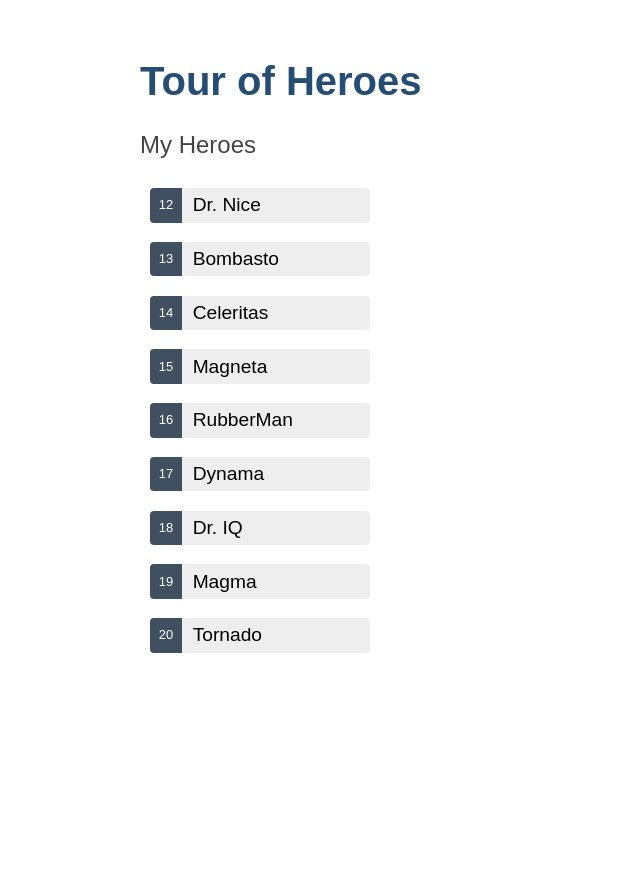
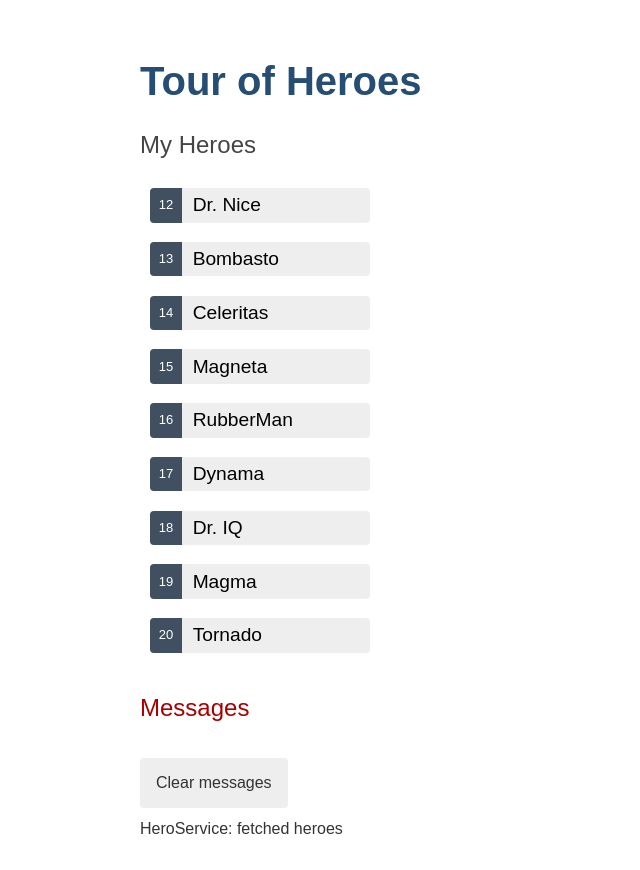
Before and after one commit to Felipebarcon/angular-tour-of-heroes, an Angular app: page / in a window 1280 px wide. Shown: the whole page, without its empty margins (0-640 px from the left). Before the commit the page ends 800 px from the top, so only its background shows below. Built offline with nearby package versions, Linux system fonts and the light colour scheme.

Commit message:
refactor data access to HeroService, Create Message Service, inject heroservice and message service to herocomponent

```diff
--- a/src/app/app.component.html
+++ b/src/app/app.component.html
@@ -1,2 +1,3 @@
 <h1>{{ title }}</h1>
 <app-heroes></app-heroes>
+<app-messages></app-messages>
--- a/src/app/heroes/heroes.component.ts
+++ b/src/app/heroes/heroes.component.ts
@@ -1,6 +1,7 @@
 import { Component, OnInit } from '@angular/core';
 import { Hero } from '../shared/interfaces/hero';
 import { HeroService } from '../shared/services/hero.service';
+import { MessageService } from '../shared/services/message.service';
 
 @Component({
   selector: 'app-heroes',
@@ -12,17 +13,21 @@ export class HeroesComponent implements OnInit {
 
   selectedHero?: Hero;
 
+  constructor(
+    private HeroService: HeroService,
+    private messageService: MessageService
+  ) {}
+
+  ngOnInit(): void {
+    this.getHeroes();
+  }
+
   onSelect(hero: Hero): void {
     this.selectedHero = hero;
+    this.messageService.add(`HeroesComponent: Selected Hero id=${hero.id}`);
   }
 
   getHeroes(): void {
     this.HeroService.getHeroes().subscribe((heroes) => (this.heroes = heroes));
   }
-
-  constructor(private HeroService: HeroService) {}
-
-  ngOnInit(): void {
-    this.getHeroes();
-  }
 }
--- /dev/null
+++ b/src/app/messages/messages.component.html
@@ -0,0 +1,7 @@
+<div *ngIf="messageService.messages.length">
+  <h2>Messages</h2>
+  <button type="button" class="clear" (click)="messageService.clear()">
+    Clear messages
+  </button>
+  <div *ngFor="let message of messageService.messages">{{ message }}</div>
+</div>
--- /dev/null
+++ b/src/app/messages/messages.component.scss
@@ -0,0 +1,19 @@
+/* MessagesComponent's private CSS styles */
+h2 {
+  color: #a80000;
+  font-family: Arial, Helvetica, sans-serif;
+  font-weight: lighter;
+}
+
+.clear {
+  color: #333;
+  background-color: #eee;
+  margin-bottom: 12px;
+  padding: 1rem;
+  border-radius: 4px;
+  font-size: 1rem;
+}
+.clear:hover {
+  color: white;
+  background-color: #42545c;
+}
--- /dev/null
+++ b/src/app/messages/messages.component.ts
@@ -0,0 +1,13 @@
+import { Component, OnInit } from '@angular/core';
+import { MessageService } from '../shared/services/message.service';
+
+@Component({
+  selector: 'app-messages',
+  templateUrl: './messages.component.html',
+  styleUrls: ['./messages.component.scss'],
+})
+export class MessagesComponent implements OnInit {
+  constructor(public messageService: MessageService) {}
+
+  ngOnInit(): void {}
+}
--- a/src/app/shared/services/hero.service.ts
+++ b/src/app/shared/services/hero.service.ts
@@ -2,15 +2,17 @@ import { Injectable } from '@angular/core';
 import { Hero } from '../interfaces/hero';
 import { HEROES } from '../mocks/mock-heroes';
 import { Observable, of } from 'rxjs';
+import { MessageService } from './message.service';
 
 @Injectable({
   providedIn: 'root',
 })
 export class HeroService {
-  constructor() {}
+  constructor(private messageService: MessageService) {}
 
   getHeroes(): Observable<Hero[]> {
     const heroes = of(HEROES);
+    this.messageService.add('HeroService: fetched heroes');
     return heroes;
   }
 }
--- /dev/null
+++ b/src/app/shared/services/message.service.ts
@@ -0,0 +1,18 @@
+import { Injectable } from '@angular/core';
+
+@Injectable({
+  providedIn: 'root',
+})
+export class MessageService {
+  messages: string[] = [];
+
+  add(message: string) {
+    this.messages.push(message);
+  }
+
+  clear() {
+    this.messages = [];
+  }
+
+  constructor() {}
+}
```
Also changed, not shown: src/app/app.module.ts (+7 -1 lines), 2 other files (tests, documents, lock files or other folders).
